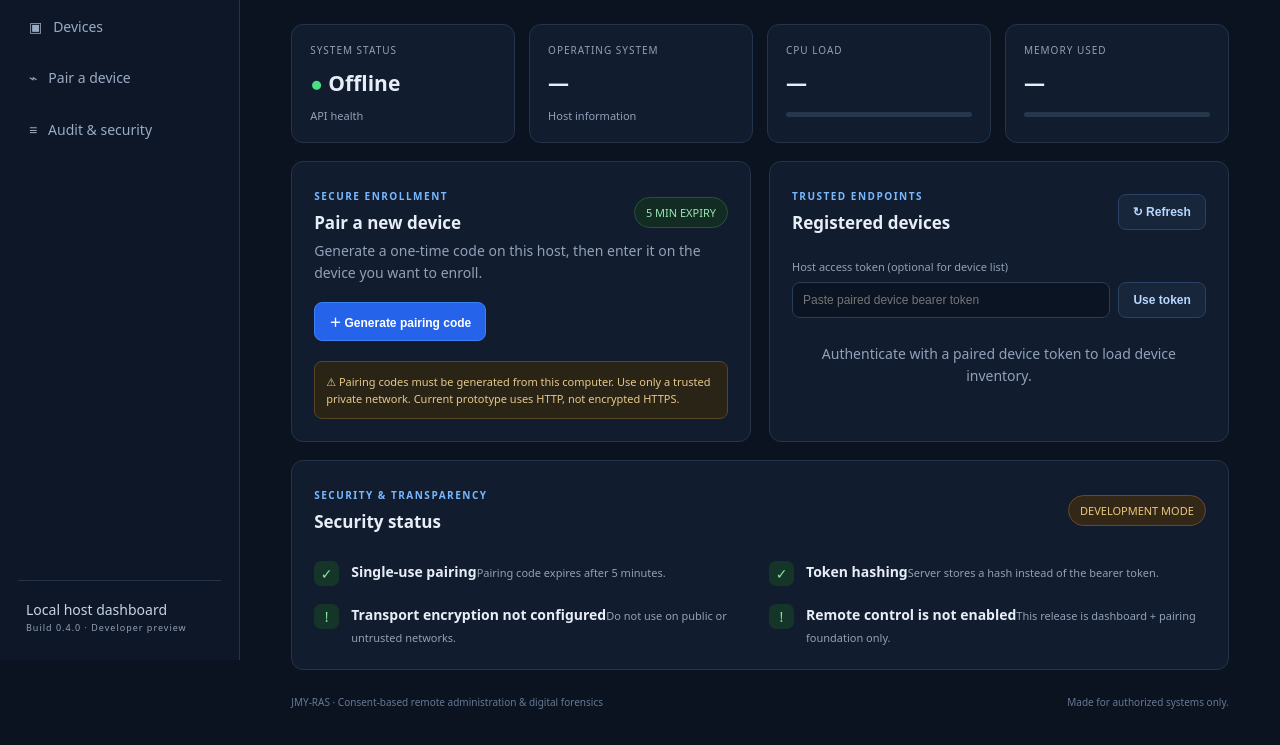
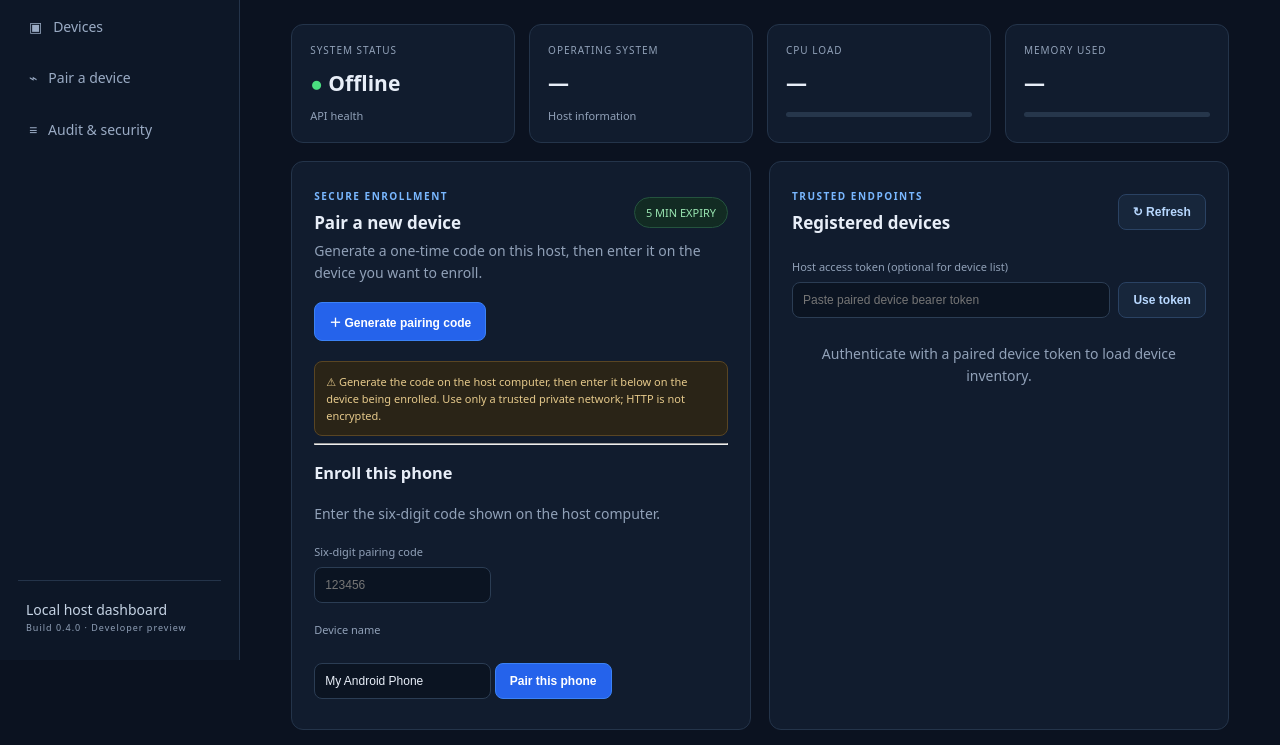
Before and after one commit to jmy4200/JMY-RAS, a plain HTML site: page frontend/dashboard/index.html in a window 1280 px wide. Shown: the part 140-885 px from the top of the page. Drawn offline with Linux system fonts and the light colour scheme; no server answers.

Commit message:
Add in-dashboard Android device pairing form

```diff
--- a/frontend/dashboard/index.html
+++ b/frontend/dashboard/index.html
@@ -24,7 +24,18 @@
         <p class="muted">Generate a one-time code on this host, then enter it on the device you want to enroll.</p>
         <button id="generateCode" class="primary">＋ Generate pairing code</button>
         <div id="codeBox" class="code-box hidden"><span>ONE-TIME PAIRING CODE</span><strong id="pairCode">------</strong><p id="expiry">Expires in 300 seconds. Keep it private.</p></div>
-        <div class="callout">⚠ Pairing codes must be generated from this computer. Use only a trusted private network. Current prototype uses HTTP, not encrypted HTTPS.</div>
+        <div class="callout">⚠ Generate the code on the host computer, then enter it below on the device being enrolled. Use only a trusted private network; HTTP is not encrypted.</div>
+        <hr>
+        <h3>Enroll this phone</h3>
+        <p class="muted">Enter the six-digit code shown on the host computer.</p>
+        <form id="claimForm">
+          <label for="claimCode">Six-digit pairing code</label>
+          <input id="claimCode" inputmode="numeric" pattern="[0-9]{6}" maxlength="6" autocomplete="one-time-code" placeholder="123456" required>
+          <label for="deviceName">Device name</label>
+          <input id="deviceName" maxlength="80" value="My Android Phone" required>
+          <button id="claimButton" class="primary" type="submit">Pair this phone</button>
+        </form>
+        <div id="claimResult" class="code-box hidden" aria-live="polite"></div>
       </article>
       <article class="panel" id="devices"><div class="panel-head"><div><span class="eyebrow">TRUSTED ENDPOINTS</span><h2>Registered devices</h2></div><button class="secondary" id="refreshDevices">↻ Refresh</button></div>
         <label for="token">Host access token (optional for device list)</label><div class="token-row"><input id="token" type="password" placeholder="Paste paired device bearer token"><button class="secondary" id="saveToken">Use token</button></div>
```
